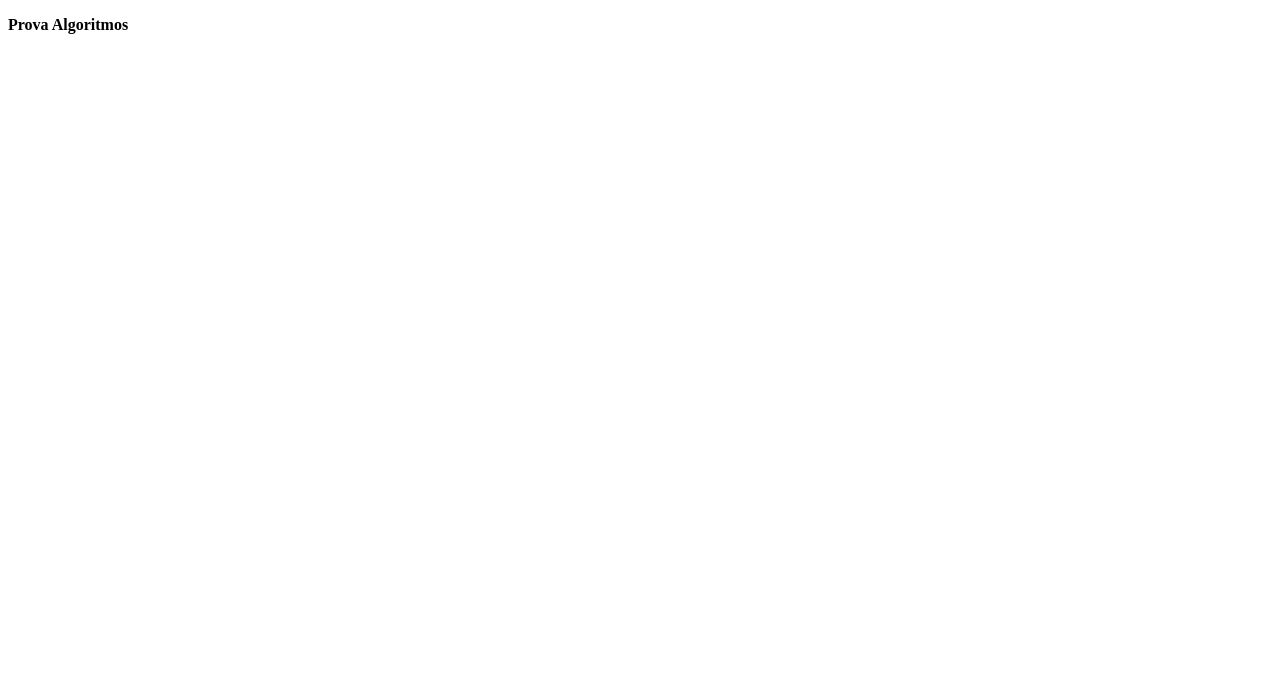
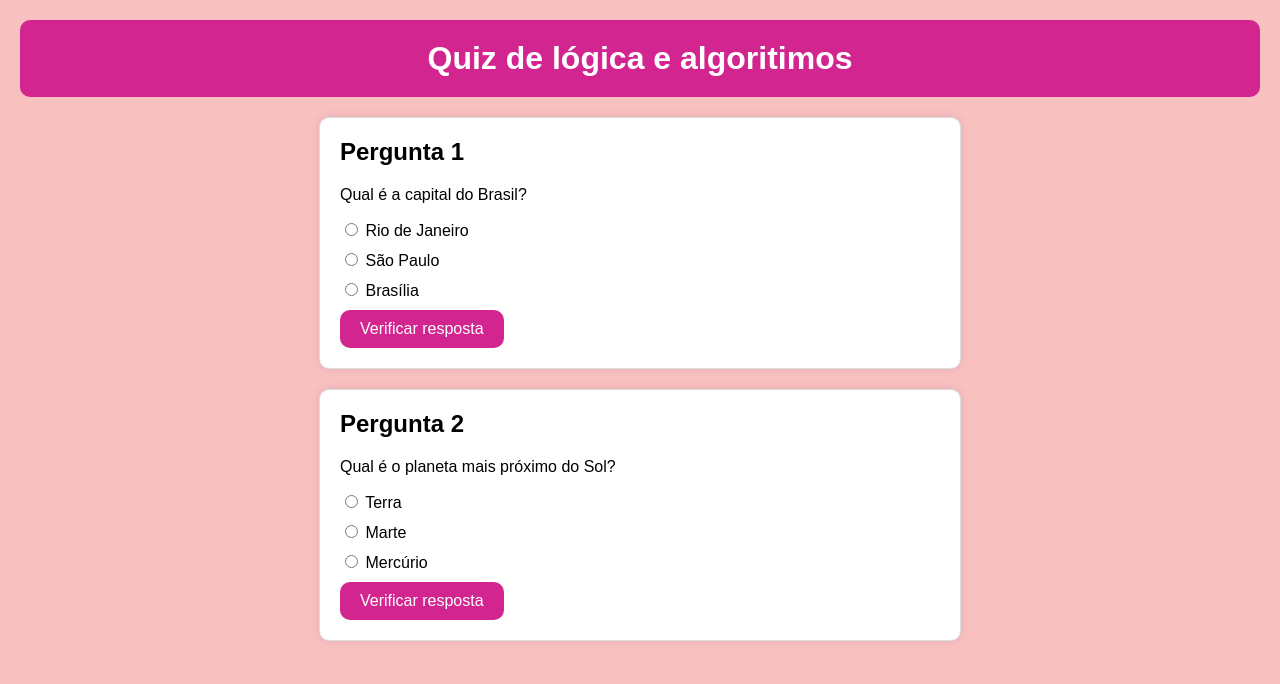
Before and after one commit to pollymsr/prova_algoritimos, a plain HTML site: page index.html in a window 1280 px wide. Drawn offline with Linux system fonts and the light colour scheme.

Commit message:
estilizando cards das questões

```diff
--- a/css/style.css
+++ /dev/null
@@ -1,140 +0,0 @@
-* {
-    box-sizing: border-box;
-    margin: 0;
-    padding: 0;
-    color: white;
-}
-
-body {
-    background: linear-gradient(#1354A5 0%, #041832 33.33%, #041832 66.67%, #01080E 100%);
-    height: 100vh;
-    display: flex;
-    align-items: center;
-    justify-content: center;
-}
-
-
-body::before {
-    background-image: url("img/code.png");
-    background-repeat: no-repeat;
-    background-position: right;
-    content: "";
-    display: block;
-    position: absolute;
-    width: 100%;
-    height: 100%;
-    opacity: 0.4;
-}
-
-.container {
-    width: 80%;
-    height: 80%;
-    display: flex;
-    align-items: center;
-    justify-content: space-between;
-    border-radius: 24px;
-    border: 1px solid #1875E8;
-    box-shadow: 4px 4px 20px 0px rgba(1, 8, 14, 0.15);
-    background-image: url("img/Ruido.png");
-    background-size: 100% 100%;
-    position: relative;
-}
-
-
-.container__conteudo {
-    display: flex;
-    align-items: center;
-    position: absolute;
-    bottom: 0;
-}
-
-.container__informacoes {
-    flex: 1;
-    padding: 3rem;
-}
-
-.container__botao {
-    border-radius: 16px;
-    background: #1875E8;
-    padding: 16px 24px;
-    width: 100%;
-    font-size: 24px;
-    font-weight: 700;
-    border: none;
-    margin-top: 2rem;
-}
-
-.container__texto {
-    margin: 16px 0 16px 0;
-}
-
-.container__texto-azul {
-    color: #1875E8;
-}
-
-.container__input {
-    width: 100%;
-    height: 72px;
-    border-radius: 16px;
-    background-color: #FFF;
-    border: none;
-    color: #1875E8;
-    padding: 2rem;
-    font-size: 24px;
-    font-weight: 700;
-    font-family: 'Inter', sans-serif;
-}
-
-.container__botoes {
-    display: flex;
-    gap: 2em;
-}
-
-h1 {
-    font-family: 'Chakra Petch', sans-serif;
-    font-size: 72px;
-    padding-bottom: 3rem;
-}
-
-p,
-button {
-    font-family: 'Inter', sans-serif;
-}
-
-.texto__paragrafo {
-    font-size: 32px;
-    font-weight: 400;
-}
-
-button:disabled {
-    background-color: gray;
-}
-
-@media screen and (max-width: 1250px) {
-
-    h1 {
-        font-size: 50px;
-    }
-
-    .container__botao {
-        font-size: 16px;
-    }
-
-
-    .texto__paragrafo {
-        font-size: 24px;
-    }
-
-    .container__imagem-pessoa {
-        display: none;
-    }
-
-    .container__conteudo {
-        display: block;
-        position: inherit;
-    }
-
-    .container__informacoes {
-        padding: 1rem
-    }
-}
--- a/index.html
+++ b/index.html
@@ -1,41 +1,63 @@
-<!doctype html>
-<html>
-  <head>
-    <title>Teste de Conhecimento em Algoritimos</title>
-  </head>
-  <body>
-    <p> <strong>Prova Algoritmos</strong> <strong></strong> </p>
+<!DOCTYPE html>
+<html lang="pt-BR">
+<head>
+    <meta charset="UTF-8">
+    <meta name="viewport" content="width=device-width, initial-scale=1.0">
+    <title>Teste algoritmos</title>
+    <link rel="stylesheet" href="style.css">
+</head>
+<body>
+    <header>
+        <h1>Quiz de lógica e algoritimos</h1>
+    </header>
+    <main>
+        <div class="question-container">
+            <h2>Pergunta 1</h2>
+            <p>Qual é a capital do Brasil?</p>
+            <ul>
+                <li>
+                    <input type="radio" id="option1" name="question1">
+                    <label for="option1">Rio de Janeiro</label>
+                </li>
+                <li>
+                    <input type="radio" id="option2" name="question1">
+                    <label for="option2">São Paulo</label>
+                </li>
+                <li>
+                    <input type="radio" id="option3" name="question1">
+                    <label for="option3">Brasília</label>
+                </li>
+            </ul>
+            <button class="check-answer" onclick="checkAnswer('question1', 3)">Verificar resposta</button>
+            <div class="answer-container">
+                <p class="answer">A resposta certa é: Brasília</p>
+            </div>
+        </div>
 
+        <div class="question-container">
+            <h2>Pergunta 2</h2>
+            <p>Qual é o planeta mais próximo do Sol?</p>
+            <ul>
+                <li>
+                    <input type="radio" id="option4" name="question2">
+                    <label for="option4">Terra</label>
+                </li>
+                <li>
+                    <input type="radio" id="option5" name="question2">
+                    <label for="option5">Marte</label>
+                </li>
+                <li>
+                    <input type="radio" id="option6" name="question2">
+                    <label for="option6">Mercúrio</label>
+                </li>
+            </ul>
+            <button class="check-answer" onclick="checkAnswer('question2', 6)">Verificar resposta</button>
+            <div class="answer-container">
+                <p class="answer">A resposta certa é: Mercúrio</p>
+            </div>
+        </div>
+    </main>
 
-  </body>
-  <script>
-
-console.log("Oi Polly")
-
-    var a = false
-    var b = true
-    var c = false
-
-    if(a){
-        console.log("C1")
-    }else{
-        console.log("1 - entrou no else do A ===")
-        if(b){
-            console.log("2 - entrou no if do B ===")
-            if (c){
-                console.log("C2")
-            }else{
-                console.log("3 - entrou no else do C ===")
-                console.log("C3")
-                console.log("C4")
-            }
-        }else{
-            console.log("C5")
-        }
-    }
-
-    console.log("C6")
-
-
-</script>
+    <script src="script.js"></script>
+</body>
 </html>
--- a/js/start.js
+++ /dev/null
@@ -1 +0,0 @@
-alert ('Hello world')
--- /dev/null
+++ b/script.js
@@ -0,0 +1,18 @@
+// script.js
+function checkAnswer(questionName, correctOptionId) {
+    const options = document.getElementsByName(questionName);
+    const answerContainer = options[0].closest('.question-container').querySelector('.answer-container');
+    let selectedOption = null;
+
+    options.forEach(option => {
+        if (option.checked) {
+            selectedOption = option;
+        }
+    });
+
+    if (selectedOption) {
+        answerContainer.style.display = 'block';
+    } else {
+        alert('Por favor, selecione uma opção.');
+    }
+}
--- /dev/null
+++ b/style.css
@@ -0,0 +1,82 @@
+/* CSS (em style.css) */
+body {
+    font-family: Arial, sans-serif;
+    margin: 20px;
+    background-color: #f9c0c0; /* Fundo rosa */
+}
+
+header {
+    background-color: #d32590;
+    color: #fff;
+    padding: 20px;
+    text-align: center;
+    border-radius: 10px;
+}
+
+header h1 {
+    margin: 0;
+}
+
+main {
+    display: flex;
+    flex-direction: column;
+    align-items: center;
+    padding: 20px;
+}
+
+.question-container {
+    background-color: #fff;
+    padding: 20px;
+    border: 1px solid #ddd;
+    border-radius: 10px;
+    box-shadow: 0 0 10px rgba(0, 0, 0, 0.1);
+    margin-bottom: 20px;
+    width: 100%;
+    max-width: 600px;
+}
+
+.question-container h2 {
+    margin-top: 0;
+}
+
+ul {
+    list-style: none;
+    padding: 0;
+    margin: 0;
+}
+
+li {
+    margin-bottom: 10px;
+}
+
+label {
+    cursor: pointer;
+}
+
+.check-answer {
+    background-color: #d32590;
+    color: #fff;
+    border: none;
+    padding: 10px 20px;
+    font-size: 16px;
+    cursor: pointer;
+    border-radius: 10px;
+}
+
+.check-answer:hover {
+    background-color: #c91cc0b4;
+}
+
+.answer-container {
+    display: none;
+    padding: 10px;
+    background-color: #f0f0f0;
+    border: 1px solid #ddd;
+    border-radius: 10px;
+    margin-top: 10px;
+}
+
+.answer {
+    font-weight: bold;
+    color: #058f00;
+}
```
